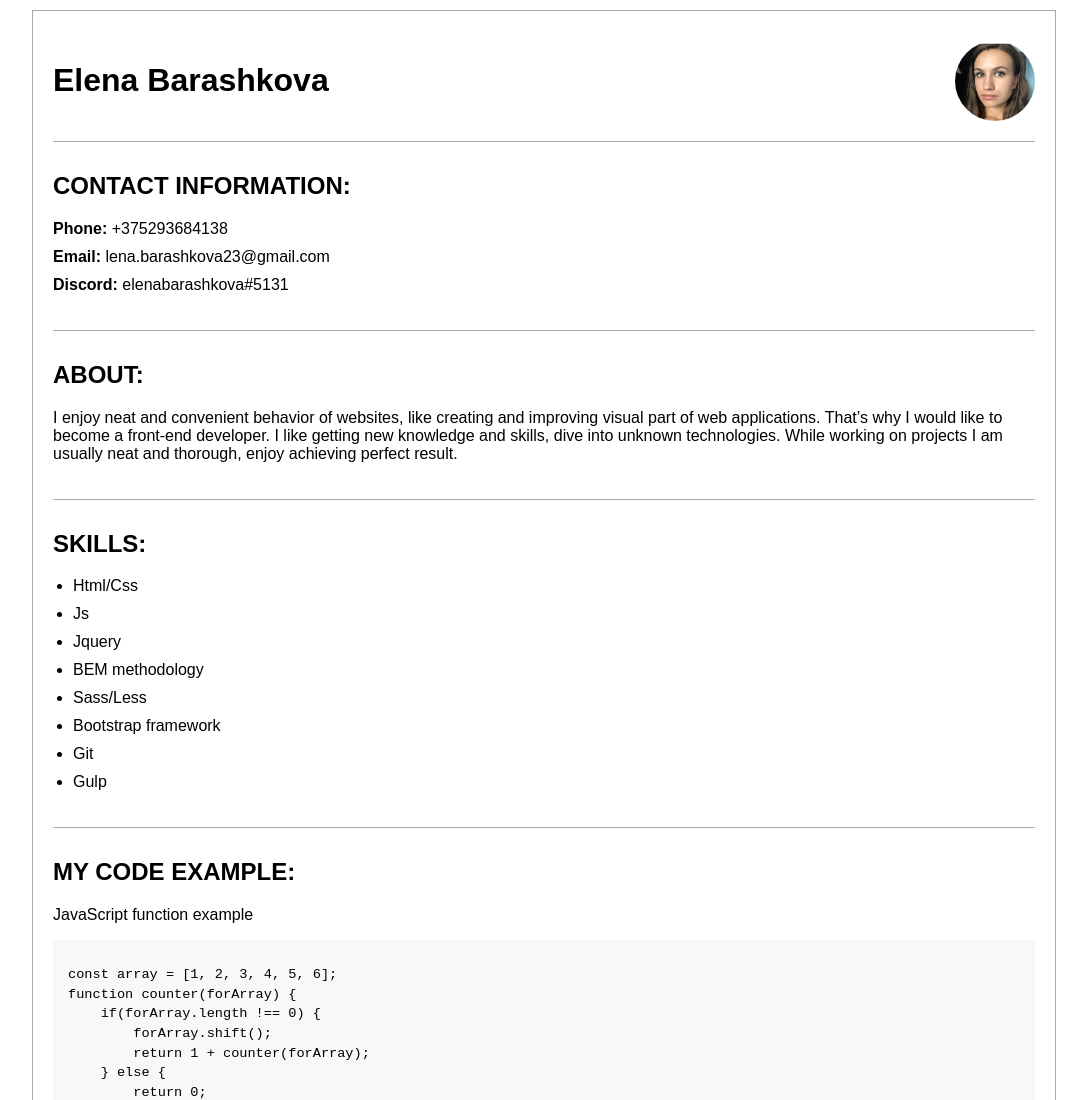
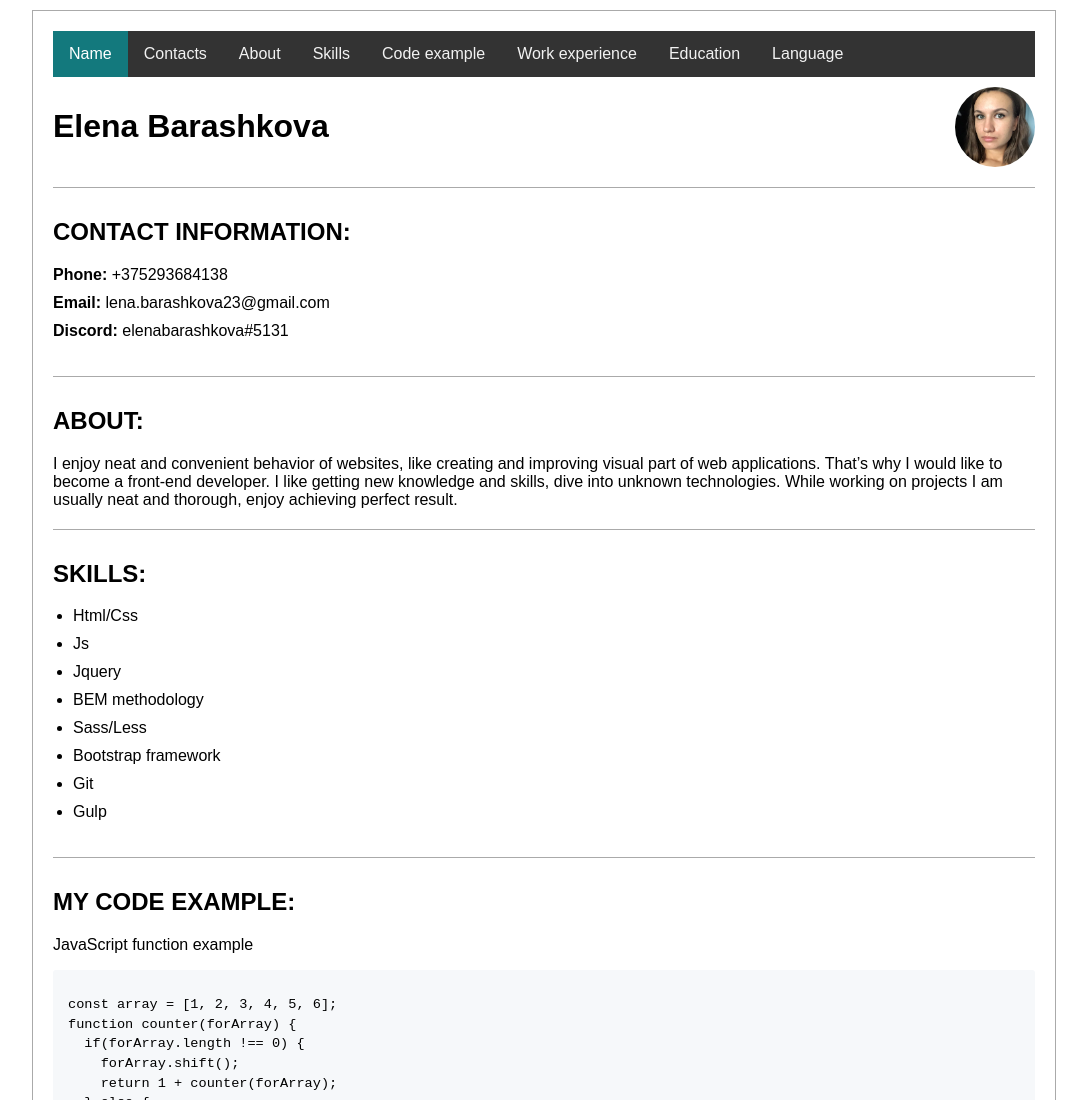
Before and after one commit to elenabarashkova/rsschool-cv, a plain HTML site: page index.html in a window 1280 px wide. Shown: the top 1100 px of the page, without its empty margins (96-1183 px from the left). Drawn offline with Linux system fonts and the light colour scheme.

Commit message:
feat: add semantic tags

```diff
--- a/index.html
+++ b/index.html
@@ -8,7 +8,17 @@
 	<title>CV</title>
 </head>
 <body>
-	<header class="clearfix">
+	<nav class="clearfix">
+		<a class="active" href="#name">Name</a>
+		<a href="#contact">Contacts</a>
+		<a href="#about">About</a>
+		<a href="#skills">Skills</a>
+		<a href="#code">Code example</a>
+		<a href="#work">Work experience</a>
+		<a href="#education">Education</a>
+		<a href="#language">Language</a>
+	</nav>
+	<header class="clearfix" name="#name">
 		<div class="name">
 			<h1>Elena Barashkova</h1>
 		</div>
@@ -16,7 +26,8 @@
 			<img src="images/cv-pic.jpg" alt="Photo for CV">
 		</div>
 	</header>
-	<section>
+	<main>
+		<section id="contact">
 			<h2>Contact information:</h2>
 			<ul class="contact-list">
 				<li><span class="bold">Phone: </span>+375293684138</li>
@@ -24,17 +35,17 @@
 				<li><span class="bold">Discord: </span>elenabarashkova#5131</li>
 			</ul>
 		</section>
-	<section>
+		<section id="about">
 			<h2>About:</h2>
-		<p>
+			<article>
 				I enjoy neat and convenient behavior of websites, like creating and improving
 				visual part of web applications. That’s why I would like to become a front-end
 				developer. I like getting new knowledge and skills, dive into unknown
 				technologies. While working on projects I am usually neat and thorough, enjoy
 				achieving perfect result.
-		</p>
+			</article>
 		</section>
-	<section>
+		<section id="skills">
 			<h2>Skills:</h2>
 			<ul>
 				<li>Html/Css</li>
@@ -47,7 +58,7 @@
 				<li>Gulp</li>
 			</ul>
 		</section>
-	<section>
+		<section id="code">
 			<h2>My code example:</h2>
 			<p class="italian">JavaScript function example</p>
 			<pre>
@@ -65,7 +76,7 @@ console.log(counter(array));
 				</code>
 			</pre>
 		</section>
-	<section>
+		<section id="work">
 			<h2>Work experience:</h2>
 			<ul>
 				<li>finished geekbrains front-end course</li>
@@ -81,16 +92,17 @@ console.log(counter(array));
 				<li>tried freelancing. <a href="http://dev.tahdaf.com/index.html" target="_blank">Link on client’s test server</a></li>
 			</ul>
 		</section>
-	<section>
+		<section id="education">
 			<h2>Education:</h2>
 			<ul>
 				<li>geekbrains front-end</li>
 				<li>codecademy (js course)</li>
 			</ul>
 		</section>
-	<section>
+		<section id="language">
 			<h2>Language:</h2>
 			<p><span class="bold">English level:</span> B2 <span class="italian"></span>(upper intermediate)</p>
 		</section>
+</main>
 </body>
 </html>
--- a/style.css
+++ b/style.css
@@ -2,6 +2,10 @@
   -webkit-box-sizing: border-box;
   -moz-box-sizing: border-box;
        box-sizing: border-box;
+}
+
+html {
+  scroll-behavior: smooth;
 }
 
 .clearfix::after {
@@ -47,6 +51,31 @@ body {
   border: 1px solid #aaa;
 }
 
+nav {
+  overflow: hidden;
+  background-color: #333;
+}
+
+nav > a {
+  float: left;
+  color: #f2f2f2;
+  text-align: center;
+  padding: 14px 16px;
+  text-decoration: none;
+  font-size: 16px;
+}
+
+nav > a:hover {
+  background-color: #ddd;
+  color: black;
+  text-decoration: none;
+}
+
+nav > a.active {
+  background-color: #13797d;
+  color: white;
+}
+
 header,
 section {
   padding: 10px 0 20px;
@@ -72,8 +101,10 @@ section:last-child {
 
 .photo > img {
   position: absolute;
-  top: 70%;
+  top: 65%;
   left: 50%;
+  -webkit-transform: translate(-50%, -50%);
+  -ms-transform: translate(-50%, -50%);
   transform: translate(-50%, -50%);
   width: 100%;
   height: auto;
```
Lines whose indentation alone changed are shown as unchanged.
